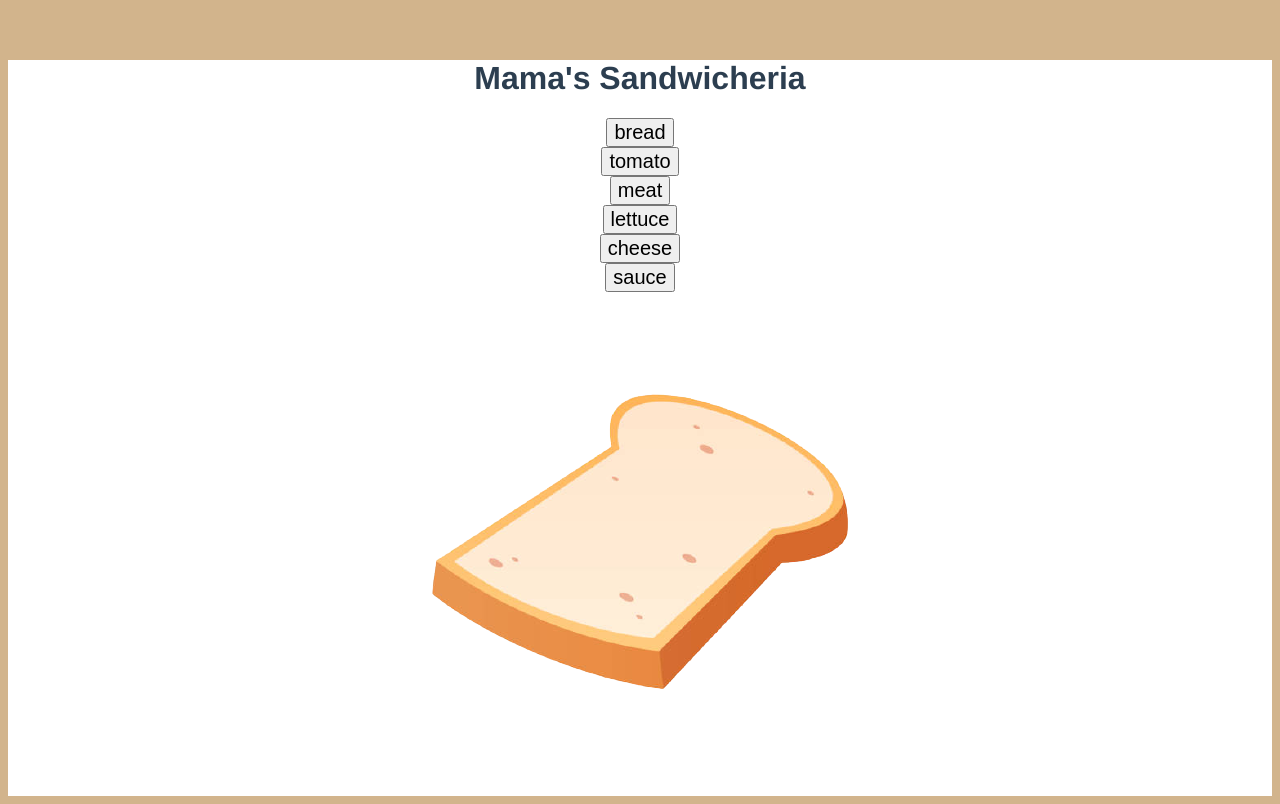
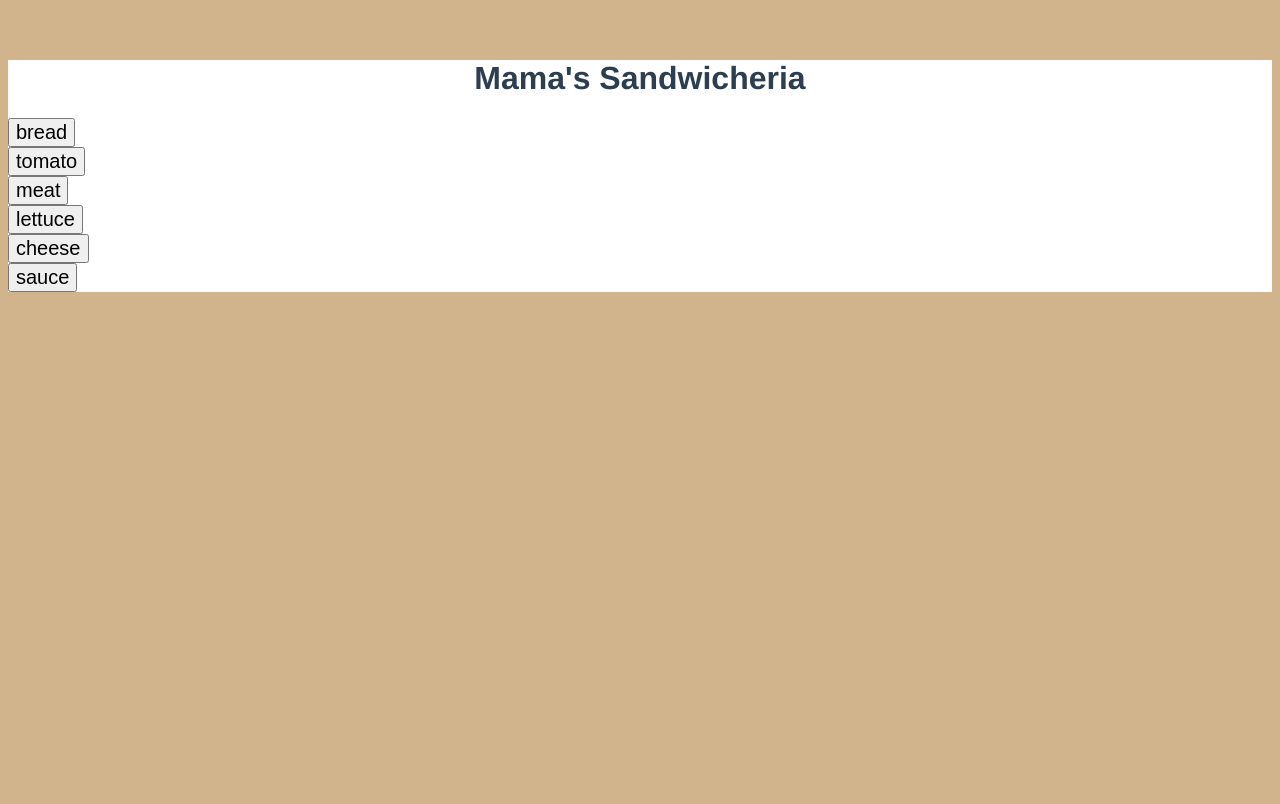
Before and after one commit to staten-island-tech/vue-reactivity-project-jysleyin, a Vue app in the folder vue-reactivity/: page / in a window 1280 px wide. Built offline with nearby package versions, Linux system fonts and the light colour scheme.

Commit message:
Update App.vue

```diff
--- a/vue-reactivity/src/App.vue
+++ b/vue-reactivity/src/App.vue
@@ -4,11 +4,8 @@
     <div id="sandwich" v-for = "(piece, index) in pieces" v-bind:key="piece.id" >
        <button @click="addClick(index)"> {{ piece.name }} </button>
     </div>
-    <div class="sandwich-image" >
 
-      <!-- @add-click = "buildWich" -->
-    <img :src = "image"/>
-    </div>
+    <img class="sandwich-image" v-for = "piece in sandwich" :key="piece.id" :src = "piece.imgURL"/>
   </div>
 </template>
 
@@ -55,22 +52,18 @@ export default {
     }
   ],
 
-  sandwich: []
+  sandwich: [],
 
   }
   },
   methods: {
 
-    buildWich(index){
-      this.sandwich.push(index)
-    },
-
     addClick(index){
-    // this.$emit('add-click');
      this.selectedImage = index;
      console.log(index)
-
-    // index.insertAdjacentHTML("beforebegin", this.pieces[this.selectedImage].imgURL)
+     this.sandwich.push(this.pieces[index])
+     console.log(this.sandwich)
+     document.querySelectorAll(".sandwich-image").style.transform = translateY()
     }
 
   },
@@ -101,13 +94,25 @@ background-color: tan;
   color: #2c3e50;
   margin-top: 60px;
   background-color: white;
-
+  position: relative;
 }
 
 button {
   font-size: 20px;
+  text-align: center;
+  align-items: center;
+  display: flex;
+  justify-content: space-evenly;
+
+
+}
+
+.sandwich-image {
+  position: absolute;
+  margin: 0 auto;
 
 }
 
 
+
 </style>
```
